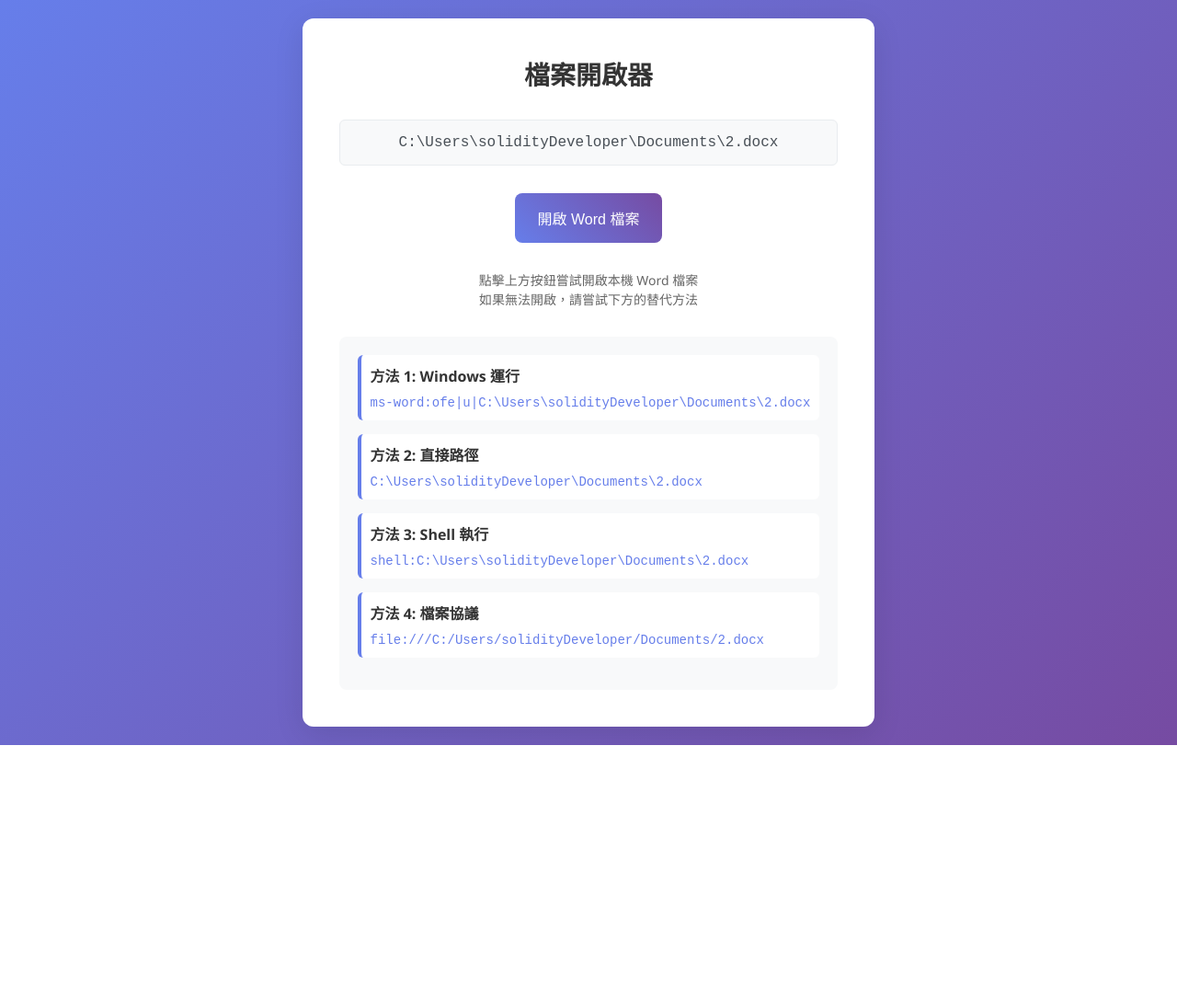
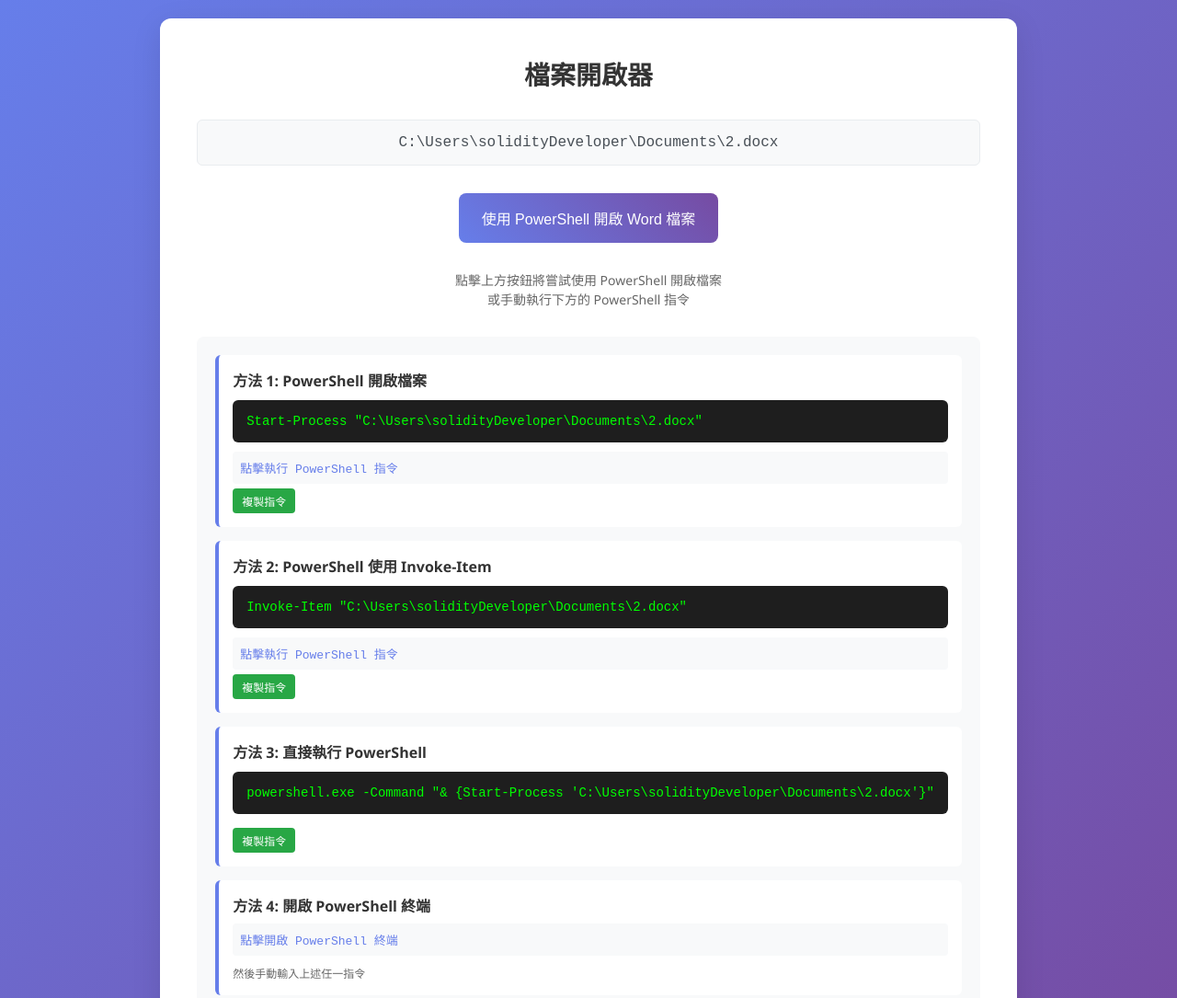
Before and after one commit to JackChen6203/mcp_test, an Electron app: page index.html in a window 1280 px wide. Shown: the top 1085 px of the page at 92% size. Before the commit the page ends 810 px from the top, so only its background shows below. Drawn offline with Linux system fonts and the light colour scheme.

Commit message:
Implement PowerShell-based file opening with multiple methods and copy functionality

```diff
--- a/index.html
+++ b/index.html
@@ -27,7 +27,7 @@
             box-shadow: 0 8px 32px rgba(0, 0, 0, 0.1);
             padding: 40px;
             text-align: center;
-            min-width: 400px;
+            min-width: 500px;
         }
 
         h1 {
@@ -85,7 +85,7 @@
 
         .method {
             margin-bottom: 15px;
-            padding: 10px;
+            padding: 15px;
             background: white;
             border-radius: 6px;
             border-left: 4px solid #667eea;
@@ -94,19 +94,50 @@
         .method-title {
             font-weight: 600;
             color: #333;
-            margin-bottom: 5px;
+            margin-bottom: 8px;
         }
 
         .method-link {
             color: #667eea;
             text-decoration: none;
             font-family: 'Courier New', monospace;
-            font-size: 14px;
+            font-size: 13px;
             word-break: break-all;
+            display: block;
+            padding: 8px;
+            background: #f8f9fa;
+            border-radius: 4px;
+            cursor: pointer;
         }
 
         .method-link:hover {
-            text-decoration: underline;
+            background: #e9ecef;
+        }
+
+        .copy-btn {
+            background: #28a745;
+            color: white;
+            border: none;
+            padding: 5px 10px;
+            border-radius: 4px;
+            font-size: 12px;
+            cursor: pointer;
+            margin-top: 5px;
+        }
+
+        .copy-btn:hover {
+            background: #218838;
+        }
+
+        .powershell-section {
+            background: #1e1e1e;
+            color: #00ff00;
+            padding: 15px;
+            border-radius: 6px;
+            margin: 10px 0;
+            font-family: 'Courier New', monospace;
+            font-size: 14px;
+            text-align: left;
         }
     </style>
 </head>
@@ -118,101 +149,132 @@
             C:\Users\solidityDeveloper\Documents\2.docx
         </div>
 
-        <button class="file-link" onclick="openLocalFile()">
-            開啟 Word 檔案
+        <button class="file-link" onclick="openWithPowerShell()">
+            使用 PowerShell 開啟 Word 檔案
         </button>
 
         <div class="instruction">
-            點擊上方按鈕嘗試開啟本機 Word 檔案<br>
-            如果無法開啟，請嘗試下方的替代方法
+            點擊上方按鈕將嘗試使用 PowerShell 開啟檔案<br>
+            或手動執行下方的 PowerShell 指令
         </div>
 
         <div class="methods">
             <div class="method">
-                <div class="method-title">方法 1: Windows 運行</div>
-                <a href="ms-word:ofe|u|C:\Users\solidityDeveloper\Documents\2.docx" class="method-link">
-                    ms-word:ofe|u|C:\Users\solidityDeveloper\Documents\2.docx
+                <div class="method-title">方法 1: PowerShell 開啟檔案</div>
+                <div class="powershell-section">
+                    Start-Process "C:\Users\solidityDeveloper\Documents\2.docx"
+                </div>
+                <a href="ms-powershell:Start-Process%20%22C:\Users\solidityDeveloper\Documents\2.docx%22" class="method-link">
+                    點擊執行 PowerShell 指令
                 </a>
+                <button class="copy-btn" onclick="copyToClipboard('Start-Process \"C:\\Users\\solidityDeveloper\\Documents\\2.docx\"')">複製指令</button>
             </div>
 
             <div class="method">
-                <div class="method-title">方法 2: 直接路徑</div>
-                <a href="C:\Users\solidityDeveloper\Documents\2.docx" class="method-link">
-                    C:\Users\solidityDeveloper\Documents\2.docx
+                <div class="method-title">方法 2: PowerShell 使用 Invoke-Item</div>
+                <div class="powershell-section">
+                    Invoke-Item "C:\Users\solidityDeveloper\Documents\2.docx"
+                </div>
+                <a href="ms-powershell:Invoke-Item%20%22C:\Users\solidityDeveloper\Documents\2.docx%22" class="method-link">
+                    點擊執行 PowerShell 指令
                 </a>
+                <button class="copy-btn" onclick="copyToClipboard('Invoke-Item \"C:\\Users\\solidityDeveloper\\Documents\\2.docx\"')">複製指令</button>
             </div>
 
             <div class="method">
-                <div class="method-title">方法 3: Shell 執行</div>
-                <a href="shell:C:\Users\solidityDeveloper\Documents\2.docx" class="method-link">
-                    shell:C:\Users\solidityDeveloper\Documents\2.docx
-                </a>
+                <div class="method-title">方法 3: 直接執行 PowerShell</div>
+                <div class="powershell-section">
+                    powershell.exe -Command "& {Start-Process 'C:\Users\solidityDeveloper\Documents\2.docx'}"
+                </div>
+                <button class="copy-btn" onclick="copyToClipboard('powershell.exe -Command \"& {Start-Process \'C:\\Users\\solidityDeveloper\\Documents\\2.docx\'}\"')">複製指令</button>
             </div>
 
             <div class="method">
-                <div class="method-title">方法 4: 檔案協議</div>
-                <a href="file:///C:/Users/solidityDeveloper/Documents/2.docx" class="method-link">
-                    file:///C:/Users/solidityDeveloper/Documents/2.docx
+                <div class="method-title">方法 4: 開啟 PowerShell 終端</div>
+                <a href="ms-powershell:" class="method-link">
+                    點擊開啟 PowerShell 終端
                 </a>
+                <div style="margin-top: 10px; font-size: 12px; color: #666;">
+                    然後手動輸入上述任一指令
+                </div>
             </div>
         </div>
     </div>
 
     <script>
-        function openLocalFile() {
-            const filePath = 'C:\\Users\\solidityDeveloper\\Documents\\2.docx';
-
-            // 嘗試多種協議開啟檔案
-            const protocols = [
-                'ms-word:ofe|u|C:\\Users\\solidityDeveloper\\Documents\\2.docx',
-                'C:\\Users\\solidityDeveloper\\Documents\\2.docx',
-                'shell:C:\\Users\\solidityDeveloper\\Documents\\2.docx',
-                'file:///C:/Users/solidityDeveloper/Documents/2.docx'
+        function openWithPowerShell() {
+            // 嘗試多種 PowerShell 開啟方式
+            const commands = [
+                'ms-powershell:Start-Process%20%22C:\\Users\\solidityDeveloper\\Documents\\2.docx%22',
+                'ms-powershell:Invoke-Item%20%22C:\\Users\\solidityDeveloper\\Documents\\2.docx%22',
+                'powershell://Start-Process "C:\\Users\\solidityDeveloper\\Documents\\2.docx"'
             ];
 
-            let success = false;
+            let attempted = 0;
 
-            protocols.forEach((protocol, index) => {
+            commands.forEach((command, index) => {
                 setTimeout(() => {
                     try {
-                        if (index === 0) {
-                            // Microsoft Word 專用協議
-                            window.location.href = protocol;
-                        } else if (index === 1) {
-                            // 直接路徑
-                            window.open(protocol, '_self');
-                        } else if (index === 2) {
-                            // Shell 執行
-                            window.location.href = protocol;
-                        } else {
-                            // 檔案協議
-                            window.open(protocol, '_blank');
-                        }
-                        success = true;
+                        window.location.href = command;
+                        attempted++;
+                        console.log(`PowerShell method ${index + 1} attempted:`, command);
                     } catch (error) {
-                        console.log(`Method ${index + 1} failed:`, error);
+                        console.log(`PowerShell method ${index + 1} failed:`, error);
                     }
-                }, index * 500);
+                }, index * 800);
             });
 
-            // 如果所有方法都失敗，顯示手動指引
+            // 顯示手動指引
             setTimeout(() => {
-                if (!success) {
-                    alert('自動開啟失敗。請手動執行以下步驟：\n\n1. 按 Win + R\n2. 輸入: C:\\Users\\solidityDeveloper\\Documents\\2.docx\n3. 按 Enter');
+                if (attempted > 0) {
+                    showNotification('已嘗試使用 PowerShell 開啟檔案。如果沒有開啟，請手動執行下方的 PowerShell 指令。');
+                } else {
+                    showNotification('自動開啟失敗。請手動複製並執行 PowerShell 指令，或按 Win + R 輸入 "powershell" 開啟終端。');
                 }
             }, 3000);
         }
 
-        // 為所有方法連結添加點擊事件
-        document.addEventListener('DOMContentLoaded', function() {
-            const methodLinks = document.querySelectorAll('.method-link');
-            methodLinks.forEach(link => {
-                link.addEventListener('click', function(e) {
-                    // 讓瀏覽器嘗試處理這些協議
-                    console.log('Trying protocol:', this.href);
-                });
+        function copyToClipboard(text) {
+            navigator.clipboard.writeText(text).then(() => {
+                showNotification('指令已複製到剪貼簿！');
+            }).catch(err => {
+                console.error('複製失敗:', err);
+                // 備用方法
+                const textArea = document.createElement('textarea');
+                textArea.value = text;
+                document.body.appendChild(textArea);
+                textArea.select();
+                document.execCommand('copy');
+                document.body.removeChild(textArea);
+                showNotification('指令已複製到剪貼簿！');
             });
-        });
+        }
+
+        function showNotification(message) {
+            const notification = document.createElement('div');
+            notification.style.cssText = `
+                position: fixed;
+                top: 20px;
+                right: 20px;
+                background: #28a745;
+                color: white;
+                padding: 15px 20px;
+                border-radius: 5px;
+                box-shadow: 0 2px 10px rgba(0,0,0,0.2);
+                z-index: 1000;
+                max-width: 300px;
+                font-size: 14px;
+                line-height: 1.4;
+            `;
+            notification.textContent = message;
+            document.body.appendChild(notification);
+
+            setTimeout(() => {
+                if (notification.parentNode) {
+                    notification.parentNode.removeChild(notification);
+                }
+            }, 5000);
+        }
     </script>
 </body>
 </html>
```
